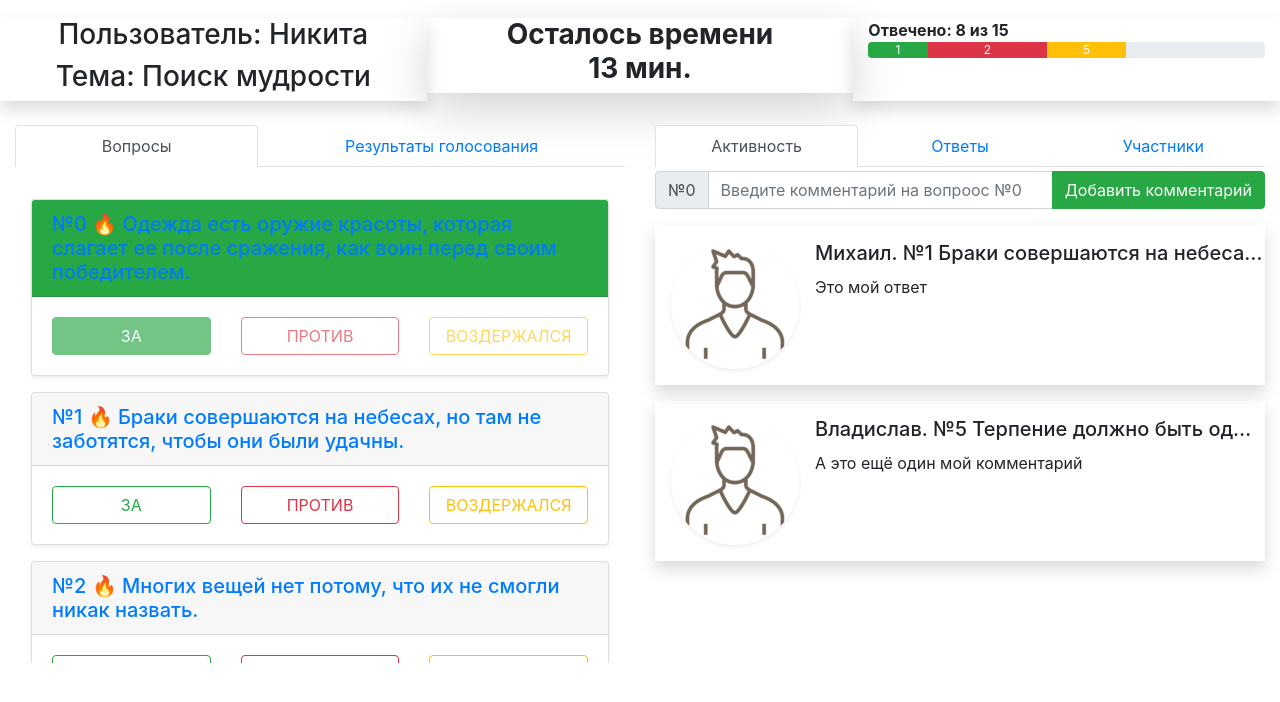
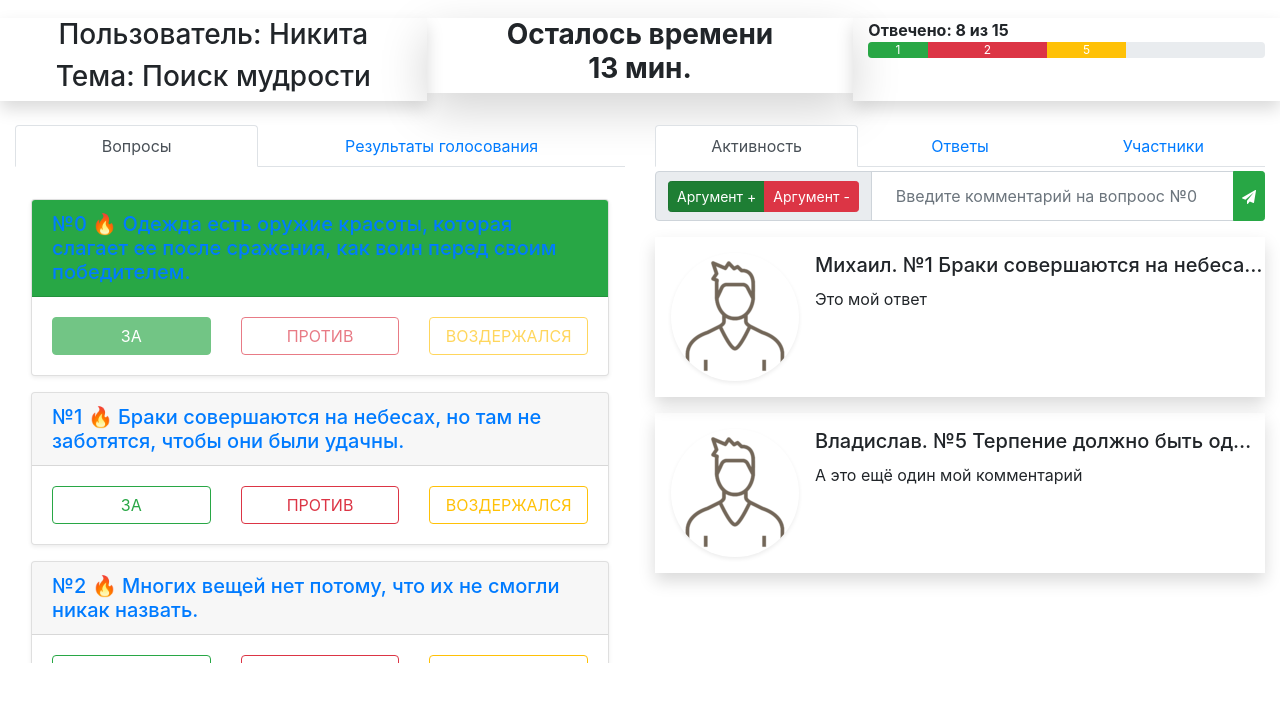
Before and after one commit to Lyumih/vtb24-voices, a website: page frontend/vote.html in a window 1280 px wide. Shown: the part 62-764 px from the top of the page. Drawn offline with nearby package versions, Linux system fonts and the light colour scheme.

Commit message:
Update: style

```diff
--- a/frontend/vote.html
+++ b/frontend/vote.html
@@ -247,22 +247,35 @@
             <div class="col-12 mt-1 input-group">
               <div class="input-group-prepend">
                 <span class="input-group-text" :title="activeQuiz.text"
-                  >№{{ selectedQuiz }}</span
+                  ><div
+                    class="btn-group btn-group-toggle"
+                    data-toggle="buttons"
+                  >
+                    <label class="btn btn-success btn-sm active">
+                      <input type="checkbox" checked autocomplete="off" />
+                      Аргумент +
+                    </label>
+                    <label class="btn btn-danger btn-sm">
+                      <input type="checkbox" autocomplete="off" /> Аргумент -
+                    </label>
+                  </div>
+                  <!-- №{{ selectedQuiz }} --> </span
                 >
               </div>
               <input
                 type="text"
                 :placeholder="'Введите комментарий на вопроос №'+selectedQuiz"
-                class="form-control"
+                class="form-control input-lg p-4"
                 v-model="commentText"
               />
               <div class="input-group-append">
                 <button
-                  class="btn btn-success"
+                  class="btn btn-success btn-sm"
                   type="button"
                   @click="addComment()"
                 >
-                  Добавить комментарий
+                  <i class="fa fa-paper-plane" aria-hidden="true"></i>
+
                 </button>
               </div>
             </div>
```
